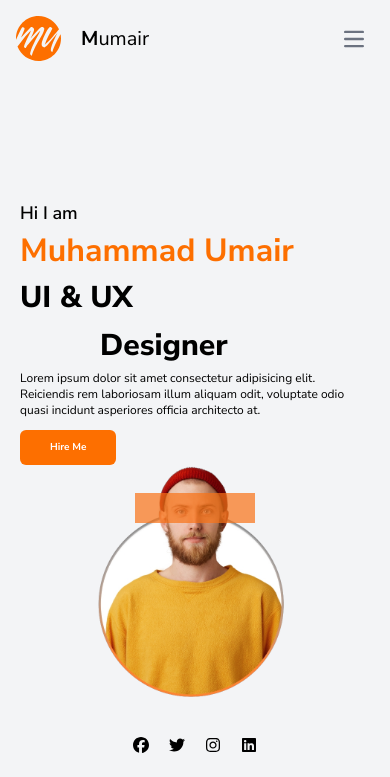
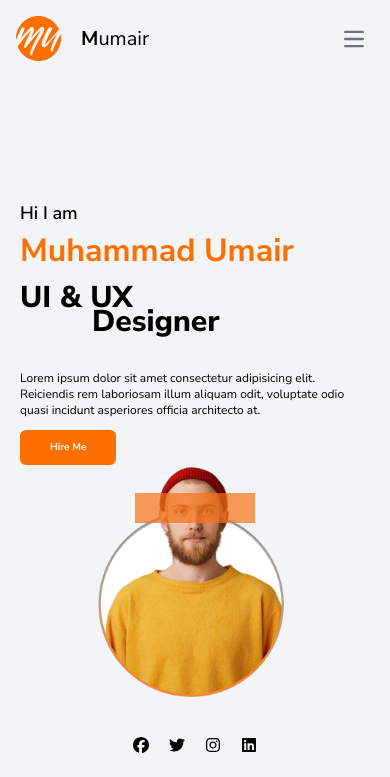
Before and after one commit to safayet404/potential-job-task, a React (Vite) app: page / in a window 390 px wide. Shown: the top 777 px of the page. Built offline with nearby package versions, Linux system fonts and the light colour scheme.

Commit message:
head section text issue fixed

```diff
--- a/src/components/HeadSection.jsx
+++ b/src/components/HeadSection.jsx
@@ -13,7 +13,7 @@ const HeadSection = () => {
                     <p className='text-[32px] text-[#FD6f00] sm:text-[24px] font-bold'>Muhammad Umair</p>
                     <div className="flex flex-col relative font-extrabold dark:text-white text-[30px] xl:text-[65px] lg:text-[40px] md:text-[40px] sm:text-[24px]">
                         <span className="relative dark:text-white">UI & UX</span>
-                        <span className="absolute left-0 mt-[3rem] sm:mt-[2rem] xl:mt-[3rem] ml-[calc(5rem)] xl:ml-[calc(10rem)]  lg:ml-[calc(8rem)] sm:ml-[calc(5rem)]">Designer</span>
+                        <span className="absolute left-0 mt-[1.5rem] ml-[calc(4.5rem)] md:ml-[calc(6rem)] sm:mt-[1.4rem] md:mt-[2rem] xl:mt-[3rem]  xl:ml-[calc(10rem)]  lg:ml-[calc(6rem)] sm:ml-[calc(3.8rem)]">Designer</span>
                     </div>
                     <h1 className='mt-[50px] dark:text-white text-xs sm:text-sm md:text-base lg:text-base'>
                         Lorem ipsum dolor sit amet consectetur adipisicing elit. Reiciendis rem laboriosam illum aliquam odit, voluptate odio quasi incidunt asperiores officia architecto at.
```
